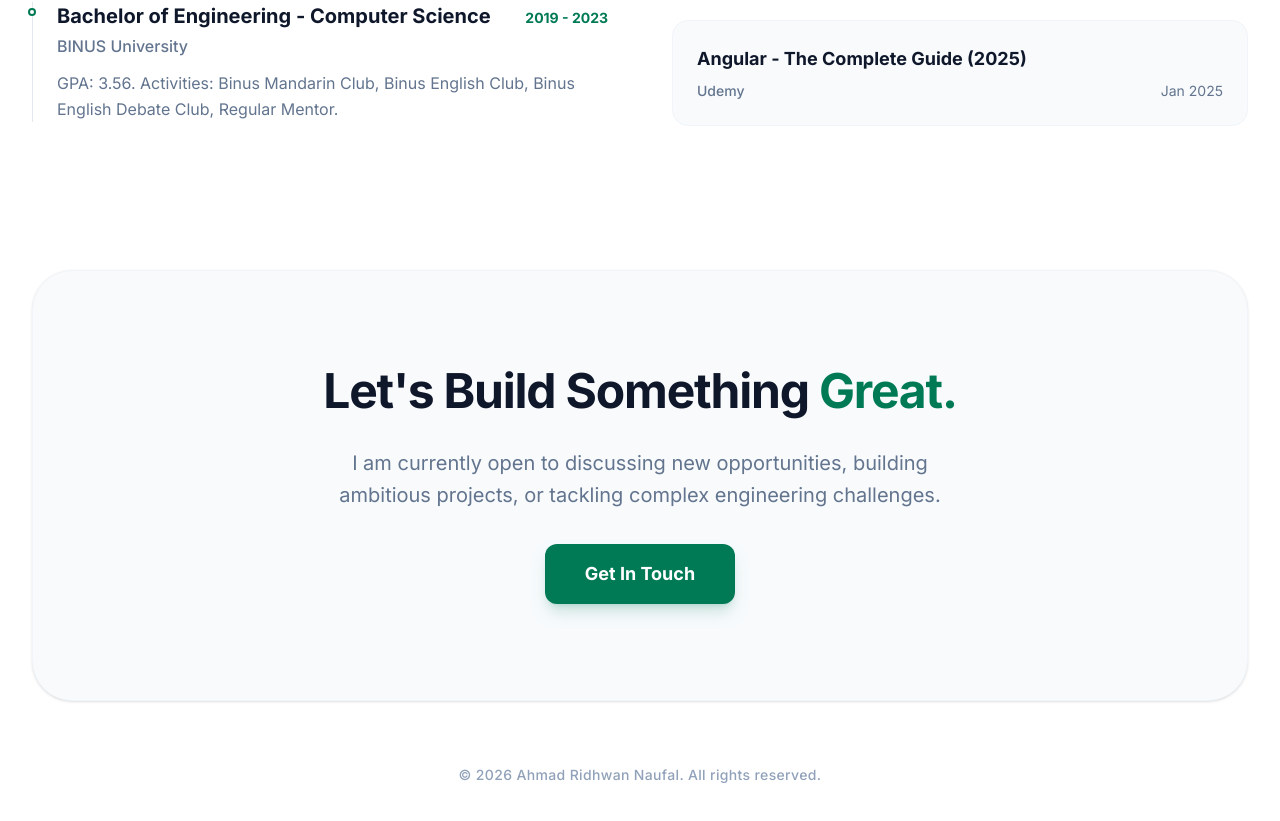
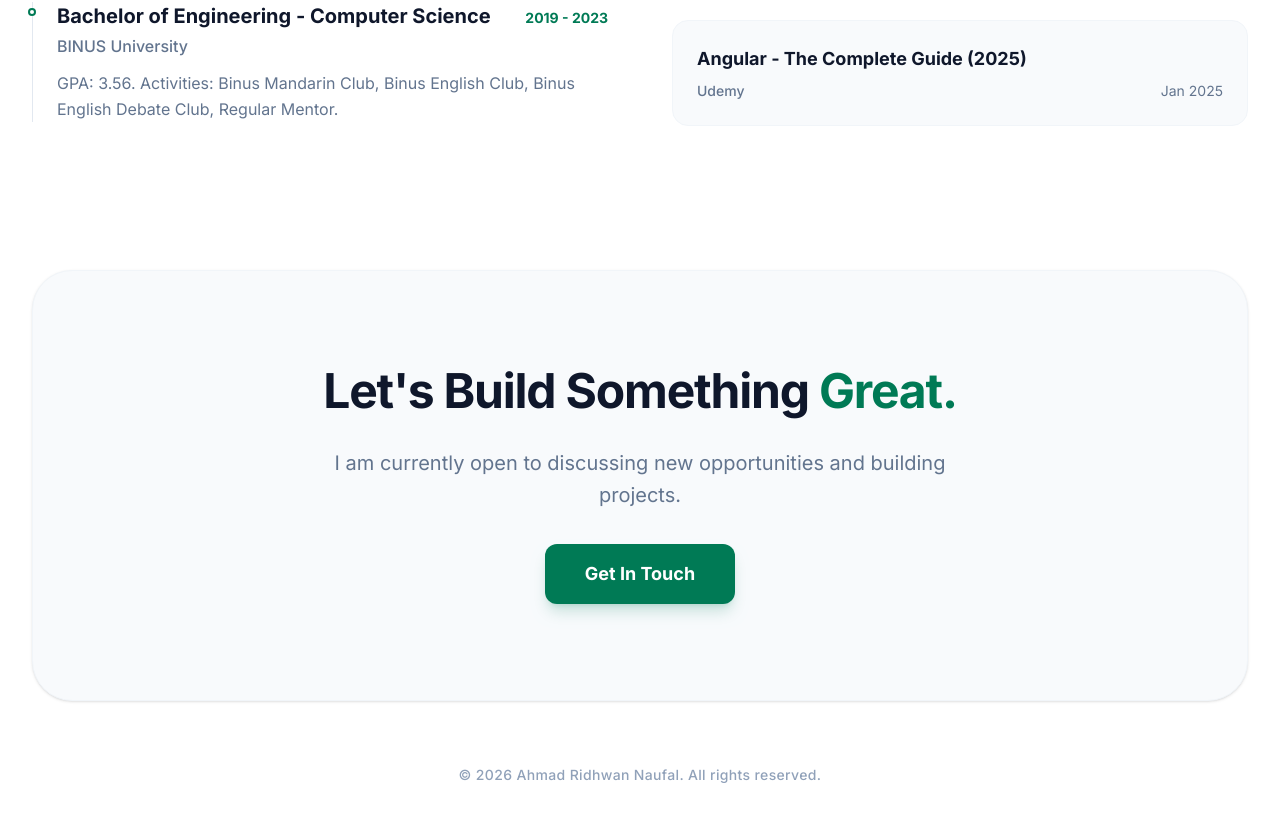
Before and after one commit to sylvaan/sylvaan.github.io, a Next.js app: page / in a window 1280 px wide. Shown: the part 3596-4417 px from the top of the page. Built offline with nearby package versions, Linux system fonts and the light colour scheme.

Commit message:
refactor: simplify contact section copy for a more grounded tone

```diff
--- a/src/app/page.tsx
+++ b/src/app/page.tsx
@@ -353,7 +353,7 @@ export default function Home() {
               Let's Build Something <span className="text-emerald-700">Great.</span>
             </h2>
             <p className="text-lg md:text-xl text-slate-500 max-w-2xl leading-relaxed">
-              I am currently open to discussing new opportunities, building ambitious projects, or tackling complex engineering challenges.
+              I am currently open to discussing new opportunities and building projects.
             </p>
             <a
               href="mailto:arnaufal96@gmail.com"
```
